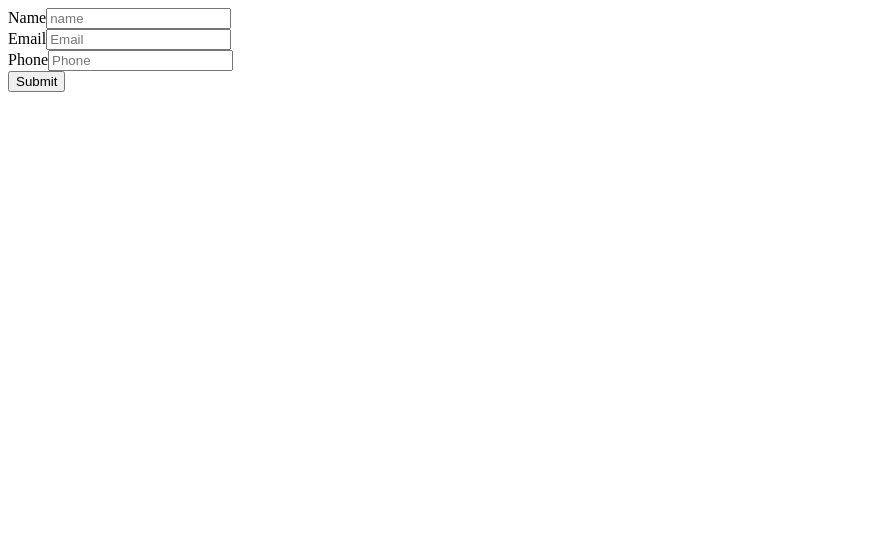
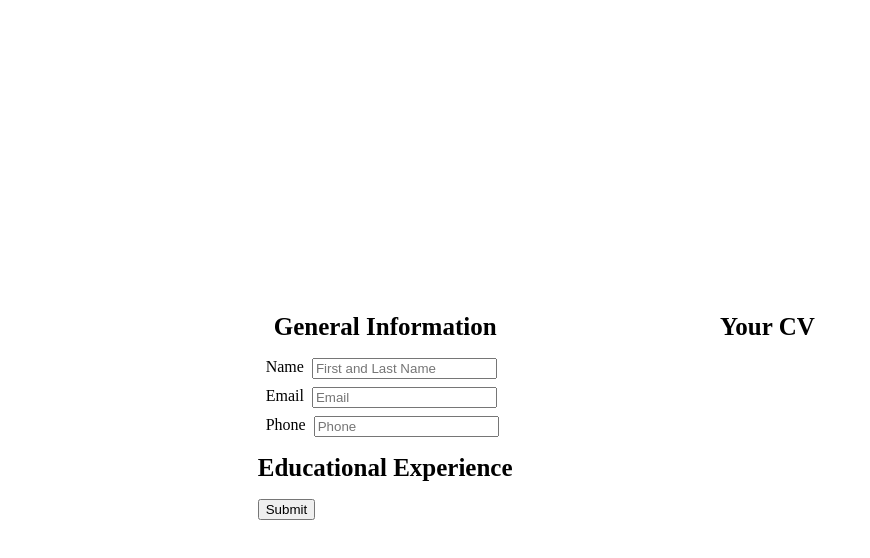
Before and after one commit to boyuda/cv-app, a React (Vite) app: page / in a window 1280 px wide. Shown: the top 558 px of the page, without its empty margins (0-870 px from the left). Built offline with nearby package versions, Linux system fonts and the light colour scheme.

Commit message:
Applied some styling to the components

```diff
--- a/src/App.jsx
+++ b/src/App.jsx
@@ -3,8 +3,13 @@ import FormTable from './components/FormTable';
 
 function App() {
   return (
-    <div>
-      <FormTable />
+    <div className="container">
+      <div className="container-grid">
+        <FormTable />
+        <div>
+          <h1 className="header-v1">Your CV</h1>
+        </div>
+      </div>
     </div>
   );
 }
--- a/src/components/FormTable.jsx
+++ b/src/components/FormTable.jsx
@@ -15,7 +15,7 @@ function FormTable() {
       id: 1,
       name: 'name',
       type: 'text',
-      placeholder: 'name',
+      placeholder: 'First and Last Name',
       label: 'Name',
     },
     {
@@ -37,9 +37,16 @@ function FormTable() {
   const handleChangeValues = (e) => {
     setValues({ ...values, [e.target.name]: e.target.value });
   };
+
+  const handleSubmit = (e) => {
+    e.preventDefault();
+  };
+
   console.log(values);
   return (
     <div>
+      <h1 className="header-v1">General Information</h1>
+      <div className="formInputTable">
         {GeneralInformationInputs.map((input) => (
           <GeneralInformation
             key={input.id}
@@ -51,7 +58,9 @@ function FormTable() {
             onChange={handleChangeValues}
           />
         ))}
-      <button>Submit</button>
+      </div>
+      <h1 className="header-v1">Educational Experience</h1>
+      <button onClick={handleSubmit}>Submit</button>
     </div>
   );
 }
--- a/src/components/GeneralInformation.jsx
+++ b/src/components/GeneralInformation.jsx
@@ -1,11 +1,12 @@
 import { useState } from 'react';
+import '../styles/style.css';
 
 function GeneralInformation(props) {
   //Received props destructuring
   const { label, onChange, id, ...inputProps } = props;
 
   return (
-    <div>
+    <div className="formInput">
       <label>{id}</label>
       <label>{label}</label>
       {/* If we write something in to the form, it stores the values */}
--- /dev/null
+++ b/src/styles/style.css
@@ -0,0 +1,28 @@
+.formInputTable {
+  display: flex;
+  flex-direction: column;
+  gap: 0.5rem;
+}
+
+.formInput {
+  display: flex;
+  gap: 0.5rem;
+}
+
+.container {
+  display: flex;
+  align-items: center;
+  justify-content: center;
+  height: 100vh;
+}
+
+.container-grid {
+  display: grid;
+  grid-template-columns: 1fr 2fr;
+}
+
+.header-v1 {
+  text-align: center;
+  font-weight: 700;
+  font-size: 25px;
+}
```
Lines whose indentation alone changed are shown as unchanged.
